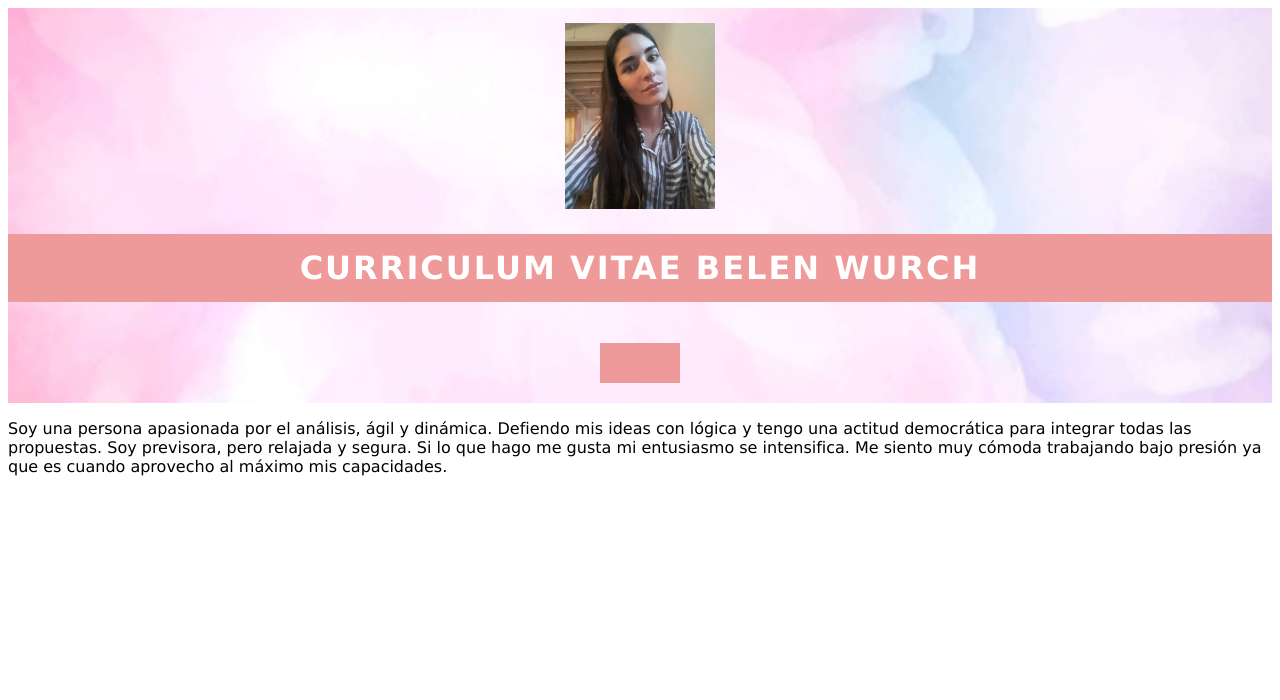
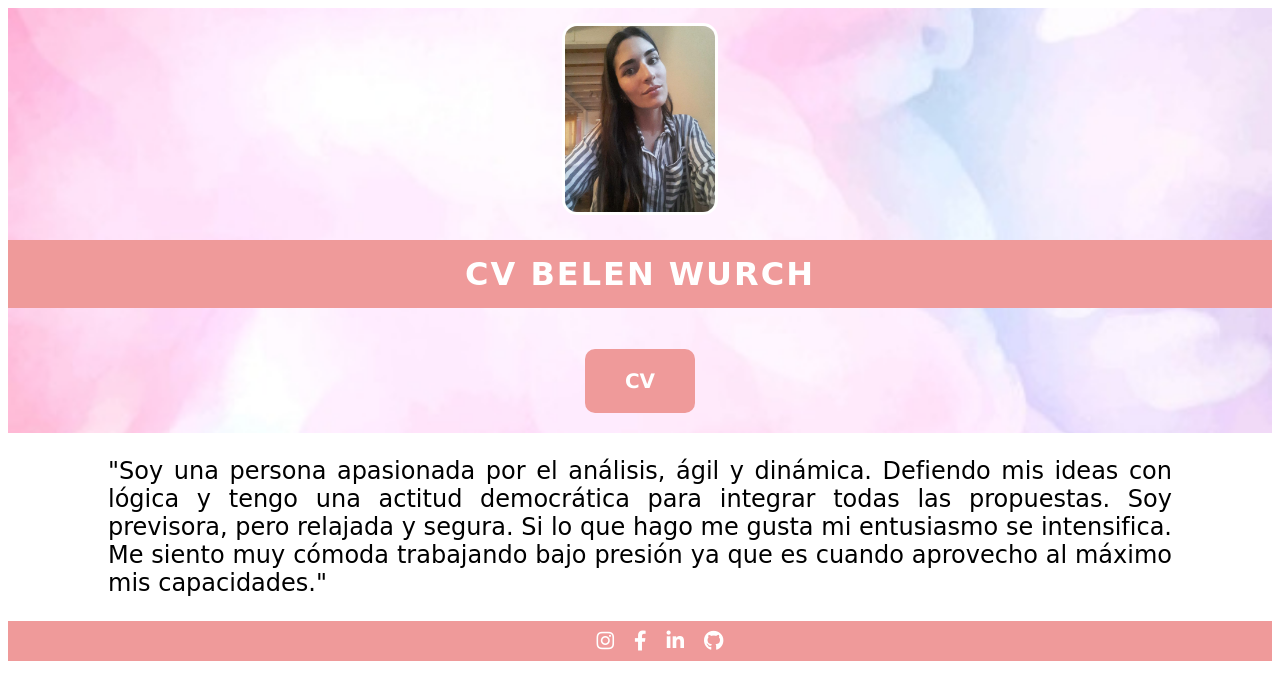
Before and after one commit to beluwurch/frontend, a plain HTML site: page Clase 8/acercademi.html in a window 1280 px wide. Drawn offline with Linux system fonts and the light colour scheme.

Commit message:
se guardan todos los cambios

```diff
--- a/Clase 8/acercademi.html
+++ b/Clase 8/acercademi.html
@@ -1,34 +1,41 @@
 <!DOCTYPE html>
 <html lang="es">
+
 <head>
     <meta charset="UTF-8">
     <meta http-equiv="X-UA-Compatible" content="IE=edge">
     <meta name="viewport" content="width=device-width, initial-scale=1.0">
     <title>CV Belen Wurch</title>
+    <link rel="stylesheet" href="https://use.fontawesome.com/releases/v5.15.2/css/all.css">
     <link rel="stylesheet" href="./styl.css">
 </head>
+
 <body>
     <header>
-        <img src="./img/BelenWurch.jpeg" width="150" alt="imagen perfil">
-        <h1> CURRICULUM VITAE BELEN WURCH</h1>
+        <img src="./img/BelenWurch.jpeg" width="150" alt="imagen perfil" class="foto">
+        <h1> CV BELEN WURCH</h1>
         <nav>
             <ul type="none" class="menu">
-                <li><a href="./index.html" style="text-decoration: none; color: white" alt="CV"></a></li>
+                <li><a href="./index.html" style="text-decoration: none; color: white" alt="CV">CV</a></li>
             </ul>
         </nav>
     </header>
     <main>
-        <section id= acercademi>
-            <p class= "acerdademi">
-                Soy una persona apasionada por el análisis, ágil y dinámica. Defiendo mis ideas con lógica y tengo una actitud democrática para integrar todas las propuestas. Soy previsora, pero relajada y segura. Si lo que hago me gusta mi entusiasmo se intensifica. Me siento muy cómoda trabajando bajo presión ya que es cuando aprovecho al máximo mis capacidades.
+        <section id=acercademi>
+            <p class="acerdademi">
+                "Soy una persona apasionada por el análisis, ágil y dinámica. Defiendo mis ideas con lógica y tengo una
+                actitud democrática para integrar todas las propuestas. Soy previsora, pero relajada y segura. Si lo que
+                hago me gusta mi entusiasmo se intensifica. Me siento muy cómoda trabajando bajo presión ya que es
+                cuando aprovecho al máximo mis capacidades."
             </p>
-
-    <footer>
-        <ul type="none" class="redes">
-            <li><a href="https://www.instagram.com/belu_wurch/" alt="Instagram"><i class="instagram"></i></a></li>
-            <li><a href="https://www.facebook.com/belu.wurch" alt="Facebook"><i class="facebook"></i></a></li>
-            <li><a href="www.linkedin.com/in/belen-wurch" alt="LinkedIn"><i class="linkedin"></i></a></li>
-        </ul>
-    </footer>
+    </main>
+        <footer>
+                <ul type="none" class="redes">
+                    <li><a href="https://www.instagram.com/belu_wurch/" alt="Instagram"><i class="fab fa-instagram"></i></a></li>
+                    <li><a href="https://www.facebook.com/belu.wurch" alt="Facebook"><i class="fab fa-facebook-f"></i></a></li>
+                    <li><a href="www.linkedin.com/in/belen-wurch" alt="LinkedIn"><i class="fab fa-linkedin-in"></i></a></li>
+                    <li><a href="https://github.com/beluwurch/frontend" alt="Gitgub"><i class="fab fa-github"></i></a>
+                </ul>
+        </footer>
 </body>
 </html>
--- a/Clase 8/styl.css
+++ b/Clase 8/styl.css
@@ -14,6 +14,7 @@ h1{
     display: block;
     padding: 15px;
     letter-spacing: 2px;
+    font-family: cursive;
 }
 .menu {font-weight: bold;
     font-size: medium;
@@ -25,7 +26,7 @@ h1{
     padding-left:40px;
     padding-right:40px;
     display: inline-flex;
-
+    border-radius: 10px;
 }
 
 body{
@@ -51,3 +52,12 @@ footer{
     padding: 10px;
     color:white;
 }
+h2{
+    color: #eb7171;
+}
+.acerdademi {
+    text-align: justify;
+    font-size: x-large;
+    font-family: cursive;
+    padding-inline: 100px;
+}
```
Also changed, not shown: Clase 8/index.html (+10 -21 lines).
